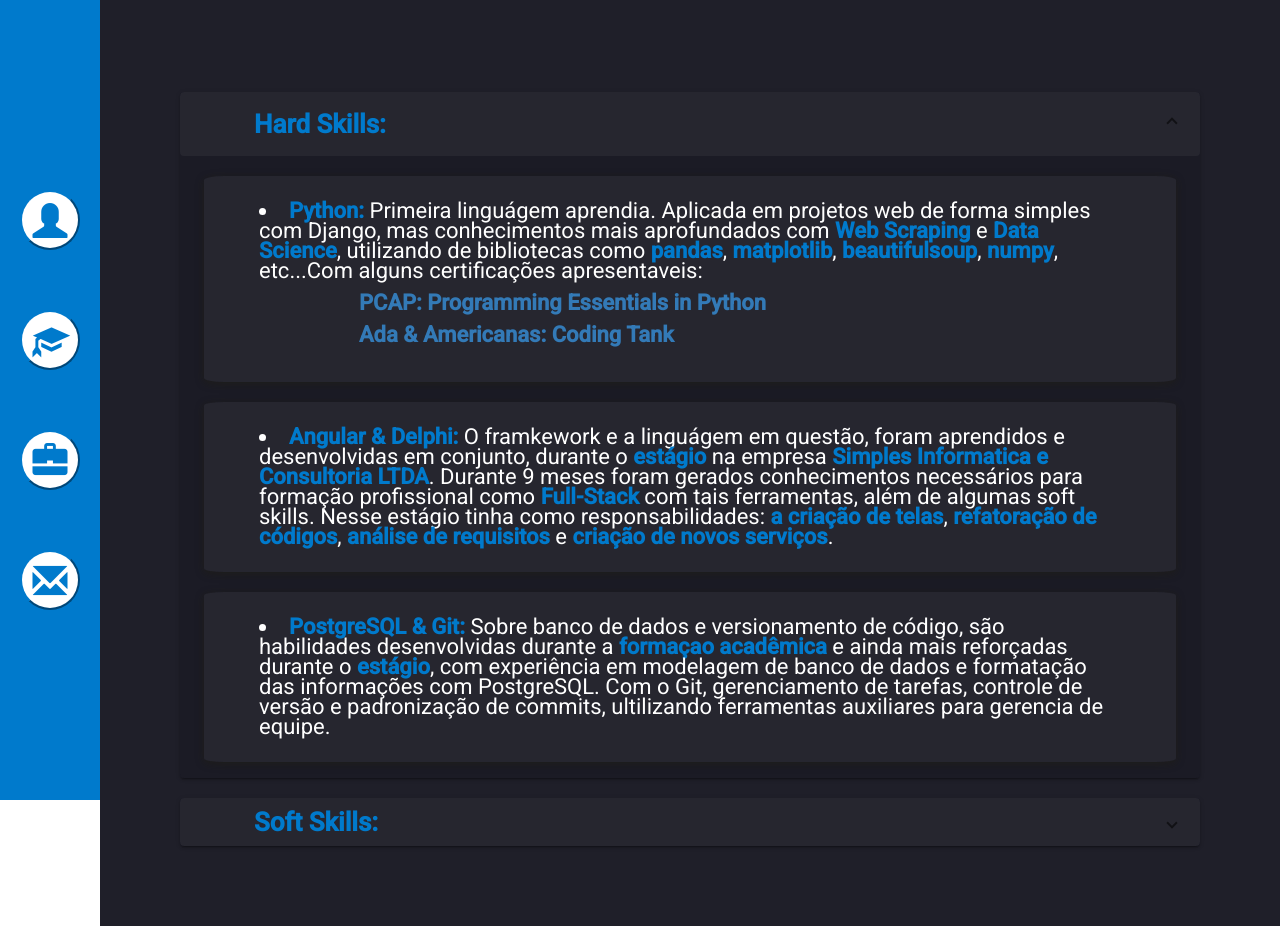
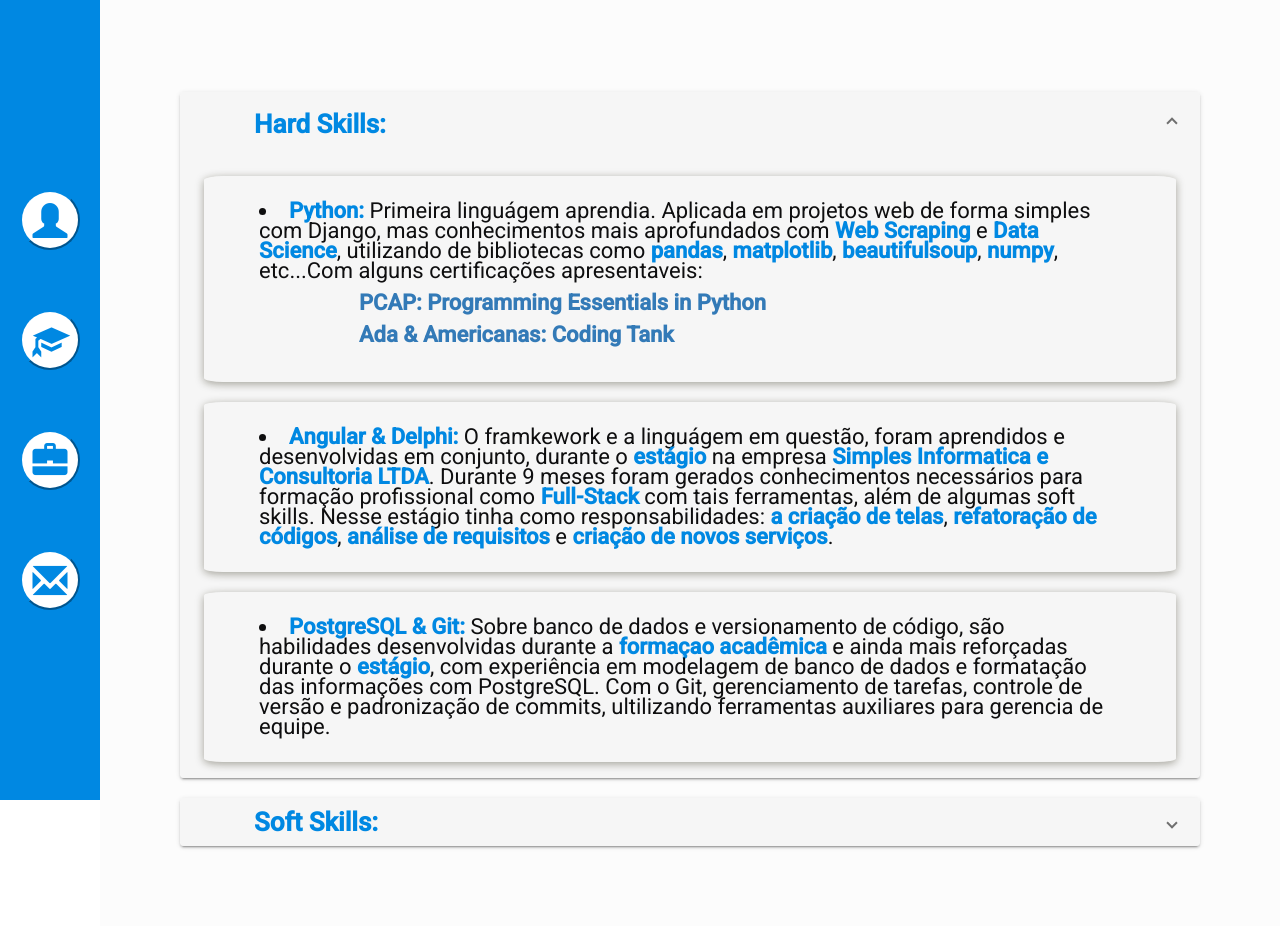
Before and after one commit to filipecard/portfolio, an Angular app: page / in a window 1280 px wide. Both pictures are taken after a click on the button 50 px from the left and 460 px from the top of the page. Built offline with nearby package versions, Linux system fonts and the light colour scheme.

Commit message:
mod: change theme add: new build

```diff
--- a/src/app/academic-record/academic-record.component.css
+++ b/src/app/academic-record/academic-record.component.css
@@ -22,6 +22,7 @@
     .text-formatation{
         font-size: 23px;
         padding: 10px 50px 10px 50px;
+        color: var(--dark-primary-color);
     }
 
     .text-formatation-title{
@@ -64,6 +65,7 @@
     .text-formatation{
         font-size: 20px;
         padding: 10px 50px 10px 50px;
+        color: var(--dark-primary-color);
     }
 
     .text-formatation-title{
@@ -106,6 +108,7 @@
     .text-formatation{
         font-size: 17px;
         padding: 10px 50px 10px 50px;
+        color: var(--dark-primary-color);
     }
 
     .text-formatation-title{
--- a/src/app/data-profile/data-profile.component.css
+++ b/src/app/data-profile/data-profile.component.css
@@ -33,7 +33,7 @@
         height: auto;
         max-width: 20%;
         border-radius: 80%;
-        box-shadow: 0 1px 10px rgba(255, 255, 255, 0.623);
+        box-shadow: 0 1px 10px rgba(7, 7, 7, 0.623);
     }
 
 }
@@ -76,7 +76,7 @@
         height: auto;
         max-width: 30%;
         border-radius: 80%;
-        box-shadow: 0 1px 10px rgba(255, 255, 255, 0.623);
+        box-shadow: 0 1px 10px rgba(7, 7, 7, 0.623);
     }
 
 }
@@ -119,7 +119,7 @@
         height: auto;
         max-width: 160px;
         border-radius: 80%;
-        box-shadow: 0 1px 10px rgba(255, 255, 255, 0.623);
+        box-shadow: 0 1px 10px rgba(7, 7, 7, 0.623);
     }
 
 }
@@ -138,7 +138,7 @@
 
 
 .myresume{
-    color: white;
+    color: var(--dark-primary-color);
     font-size: 23px;
     font-weight: bold;
     border-radius: 20px;
@@ -149,7 +149,7 @@
 
 .myresume:hover{
     color: var(--second-color);
-    background-color: white;
+    background-color: var(--dark-primary-color);
     border-color: var(--second-color);
 }
 
@@ -165,7 +165,7 @@
 
 .socialmedia:hover{
 
-    color: white;
+    color: var(--dark-primary-color);
     background-color: var(--second-color);
     border-color: var(--second-color);
 }
--- a/src/app/data-profile/data-profile.component.html
+++ b/src/app/data-profile/data-profile.component.html
@@ -10,7 +10,7 @@
             <p>Olá, eu sou</p>
             <p style="color: var(--second-color);">FILIPE CARDOSO</p>
             <br>
-            <p style="font-size: 20px;"> Sou um <b> Full-Stack Developer</b> e um <b > Game Developer</b>. Apaixonado pela área de programação, estou sempre buscando conhecer mais e mais. </p>
+            <p style="font-size: 20px; color: var(--dark-primary-color);"> Sou um <b> Full-Stack Developer</b> e um <b > Game Developer</b>. Apaixonado pela área de programação, estou sempre buscando conhecer mais e mais. </p>
         </div>
     </div>
     <br><br>
--- a/src/app/info-contato/info-contato.component.css
+++ b/src/app/info-contato/info-contato.component.css
@@ -2,7 +2,7 @@
 
 
 a{
-    color: white;
+    color:  var(--dark-primary-color);
 }
 
 a:hover{
--- a/src/app/technical-knowledge/technical-knowledge.component.html
+++ b/src/app/technical-knowledge/technical-knowledge.component.html
@@ -6,7 +6,7 @@
     <mat-expansion-panel showToggle
         [expanded]="controllerHardSkills"
         (opened)="this.controllerHardSkills= true; closeSoftSkills()"
-        style="background-color: rgba(26, 26, 37, 0.753); color: white;"
+        style="background-color: rgba(245, 245, 245, 0.753); color: white;"
         >
         <mat-expansion-panel-header class="mat-expansion-panel-header">
           <mat-panel-title style="flex-grow: 4; height: 50px;">
@@ -32,7 +32,7 @@
 
         <br>
 
-        <div class="text-background">
+        <div class="text-background" >
             <li class="text-formatation">
                 <b>Angular & Delphi:</b> O framkework e a linguágem em questão, foram aprendidos e desenvolvidas em conjunto, durante o <b>estágio</b> na empresa <b>Simples Informatica e Consultoria LTDA</b>. Durante 9 meses foram gerados conhecimentos necessários para formação profissional como <b>Full-Stack</b> com tais ferramentas, além de algumas soft skills. Nesse estágio tinha como responsabilidades: <b>a criação de telas</b>, <b>refatoração de códigos</b>, <b>análise de requisitos</b> e <b>criação de novos serviços</b>.
             </li>
@@ -51,7 +51,7 @@
 
     <mat-expansion-panel showToggle [expanded]="controllerSoftSkills"
         (opened)="this.controllerSoftSkills = true;closeHardSkills()"
-        style="background-color: rgba(26, 26, 37, 0.753); color: white;"
+        style="background-color: rgba(245, 245, 245, 0.753); color: white;"
         >
         <mat-expansion-panel-header class="mat-expansion-panel-header">
             <mat-panel-title style="flex-grow: 4;">
--- a/src/styles.css
+++ b/src/styles.css
@@ -4,9 +4,9 @@ html, body { height: 100%; }
 body {
     /* --primary-color: rgb(248, 251, 255);
     --second-color: orangered; */
-    --primary-color: #1f1f29;
-    --second-color: #007acc;
-    --dark-primary-color:#3e3e42;
+    --primary-color: #fcfcfc;
+    --second-color: #0088e2;
+    --dark-primary-color:#0e0e0f;
     --dark-second-color:#007acc;
     margin: 0;
     font-family: "Fira Code";
```
Also changed, not shown: 3 other files (tests, documents, lock files or other folders).
